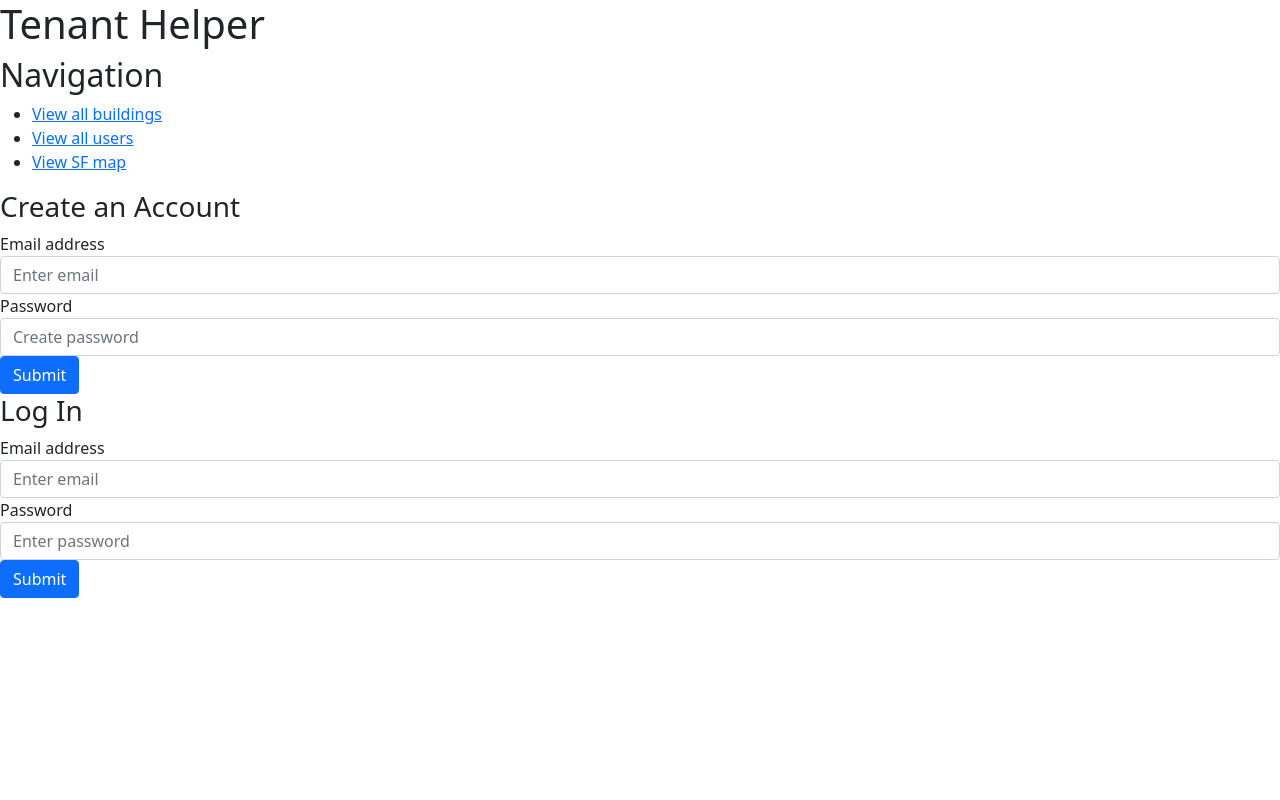
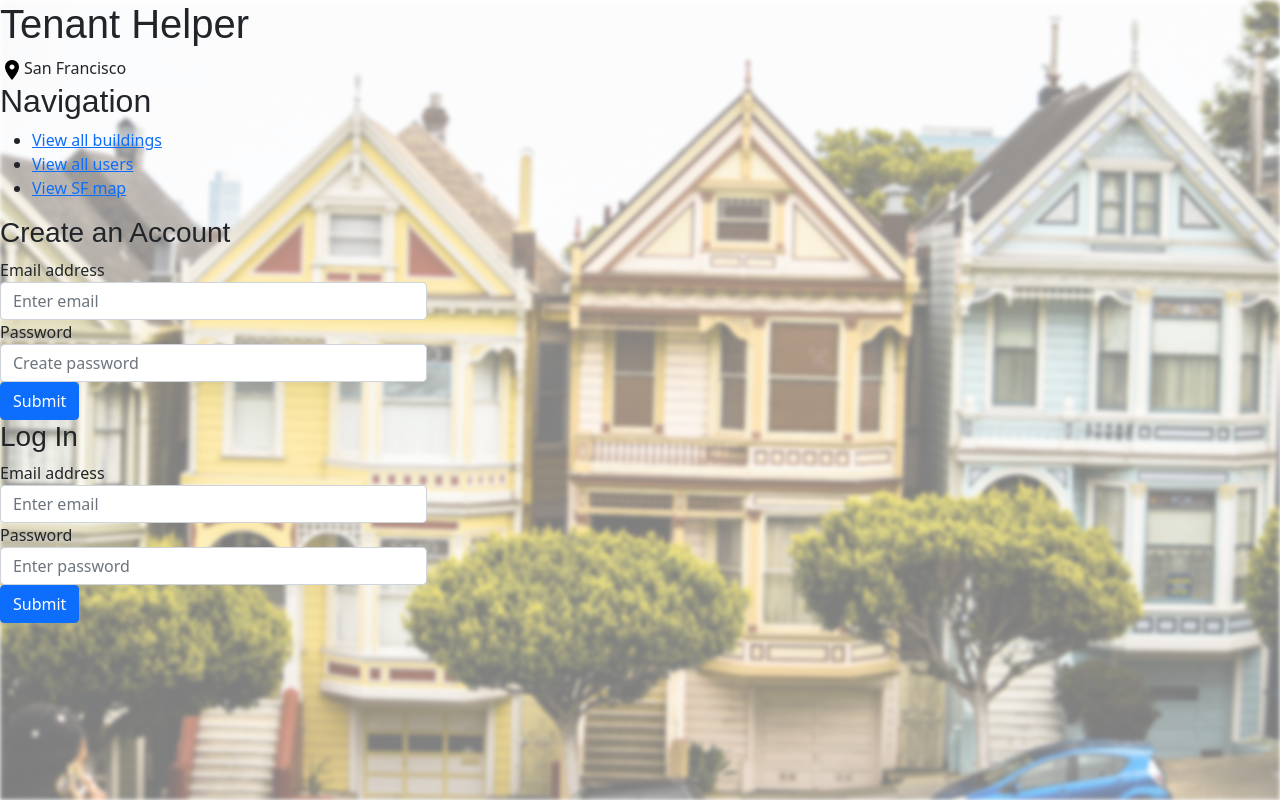
Before and after one commit to shoshlavosh/project, a Flask app: page / in a window 1280 px wide. Run offline with Flask 2, Linux system fonts and the light colour scheme.

Commit message:
added background image to homepage and all_buildings.html, and a place icon to the homepage.

```diff
--- a/static/css/project.css
+++ b/static/css/project.css
@@ -0,0 +1,31 @@
+.bghouses {
+    background: url("/static/img/joshua-hanks-MaMC5zV7uhs-unsplash.jpg") no-repeat center center;
+    background-size: cover;
+    width: 100%;
+    height: 100%;
+    top: 0;
+    left: 0;
+    position: absolute;
+    opacity: 0.5;
+    z-index: -1;
+    filter: blur(2px);
+  }
+
+.bgpattern {
+    background: url("/static/img/crisp_paper_ruffles_@2X.png") repeat center center;
+    background-size: cover;
+    width: 100%;
+    height: 100%;
+    top: 0;
+    left: 0;
+    position: absolute;
+    opacity: 1;
+    z-index: -1;
+    /* filter: blur(2px);   */
+}
+
+
+h1, h2, h3, h4, h5, h6 {
+    font-family: "urbanist", sans-serif;
+
+}
--- a/templates/all_buildings.html
+++ b/templates/all_buildings.html
@@ -2,6 +2,7 @@
 {% block title %}All Buildings{% endblock %}
 
 {% block body %}
+<div class="bgpattern"></div>
   <hi>All Buildings</hi>
 <ul>
 {% for building in buildings %}
--- a/templates/base.html
+++ b/templates/base.html
@@ -9,8 +9,7 @@
       href="https://cdn.jsdelivr.net/npm/bootstrap@5.1.1/dist/css/bootstrap.min.css" rel="stylesheet" integrity="sha384-F3w7mX95PdgyTmZZMECAngseQB83DfGTowi0iMjiWaeVhAn4FJkqJByhZMI3AhiU" crossorigin="anonymous">
     <meta name="viewport" content="width=device-width">
       <title>{% block title %} title on the base.html {% endblock %}</title>
-      <!-- css style sheet link-->
-      <!-- <link rel="stylesheet" href="/static/project.css"> -->
+
       <!-- jQuery script tag -->
       <script src="https://code.jquery.com/jquery-3.6.0.js"
       integrity="sha256-H+K7U5CnXl1h5ywQfKtSj8PCmoN9aaq30gDh27Xc0jk="
@@ -20,7 +19,8 @@
       <!-- JavaScript Bundle with Popper -->
       <script src="https://cdn.jsdelivr.net/npm/bootstrap@5.1.1/dist/js/bootstrap.bundle.min.js" integrity="sha384-/bQdsTh/da6pkI1MST/rWKFNjaCP5gBSY4sEBT38Q/9RBh9AH40zEOg7Hlq2THRZ" crossorigin="anonymous"></script>
 
-      <!-- my script tags go here -->
+       <!-- css style sheet link-->
+      <link rel="stylesheet" href="/static/css/project.css">
 
       {% block head %}{% endblock %}
   </head>
--- a/templates/building_details.html
+++ b/templates/building_details.html
@@ -15,6 +15,10 @@
   async defer
   src="https://maps.googleapis.com/maps/api/js?key=AIzaSyBNOVjw-EmMpGalziFFBebrwcjCnu1Lr_M&callback=initMap">
   </script>
+
+<!-- below is the script for a Google street view static image. I keep getting error 403 and it won't show up -->
+  <!-- <img src="https://maps.googleapis.com/maps/api/streetview?size=400x400&location=37.7133717,-122.421337&fov=80&heading=70&pitch=0&key=AIzaSyBNOVjw-EmMpGalziFFBebrwcjCnu1Lr_M"> -->
+
 {% endblock %}
 
 {% block body %}
--- a/templates/index.html
+++ b/templates/index.html
@@ -3,9 +3,14 @@
     {% block title %}{% endblock %}
 
 {% block body %}
+<div class="bghouses"></div>
 <!-- header & paragraphs go here -->
     <h1>Tenant Helper</h1>
+    <!-- below is a location dot icon -->
+    <img src="/static/img/baseline_location_on_black_24dp2.png">San Francisco</img>
 
+    <!-- here is the image credit Photo by <a href="https://unsplash.com/@jhanks787?utm_source=unsplash&utm_medium=referral&utm_content=creditCopyText">Joshua Hanks</a> on <a href="https://unsplash.com/s/photos/san-francisco?utm_source=unsplash&utm_medium=referral&utm_content=creditCopyText">Unsplash</a>
+   -->
     <h2>Navigation</h2>
     <ul>
       <li><a href="/buildings">View all buildings</a></li>
@@ -15,12 +20,12 @@
 
     <h3>Create an Account</h3>
     <form action ='/users' method='POST'>
-      <div class="form-group">
+      <div class="form-group col-md-4">
         <label for="reg-email">Email address</label>
         <input type="email" class="form-control" id="reg-email" name="email" aria-describedby="emailHelp" placeholder="Enter email">
       </div>
 
-      <div class="form-group">
+      <div class="form-group col-md-4">
         <label for="reg-password">Password</label>
     <input type="password" class="form-control" id="reg-password" name="password" placeholder="Create password">
       </div>
@@ -31,16 +36,17 @@
 
     <h3>Log In</h3>
     <form action='/login' method='POST'>
-        <div class="form-group">
+        <div class="form-group col-md-4">
         <label for="login-email">Email address</label>
         <input type="email" class="form-control" id="login-email" name="email" aria-describedby="emailHelp" placeholder="Enter email">
       </div>
 
-      <div class="form-group">
+      <div class="form-group col-md-4">
         <label for="login-password">Password</label>
     <input type="password" class="form-control" id="login-password" name="password" placeholder="Enter password">
       </div>
 
         <button type='submit' class="btn btn-primary">Submit</button>
     </form>
+
 {% endblock %}
```
Also changed, not shown: static/img/baseline_location_on_black_24dp.png (added), static/img/baseline_location_on_black_24dp2.png (added), static/img/beige-tiles.png (added), static/img/crisp_paper_ruffles_@2X.png (added), static/img/joshua-hanks-MaMC5zV7uhs-unsplash.jpg (added), 3 other files.
